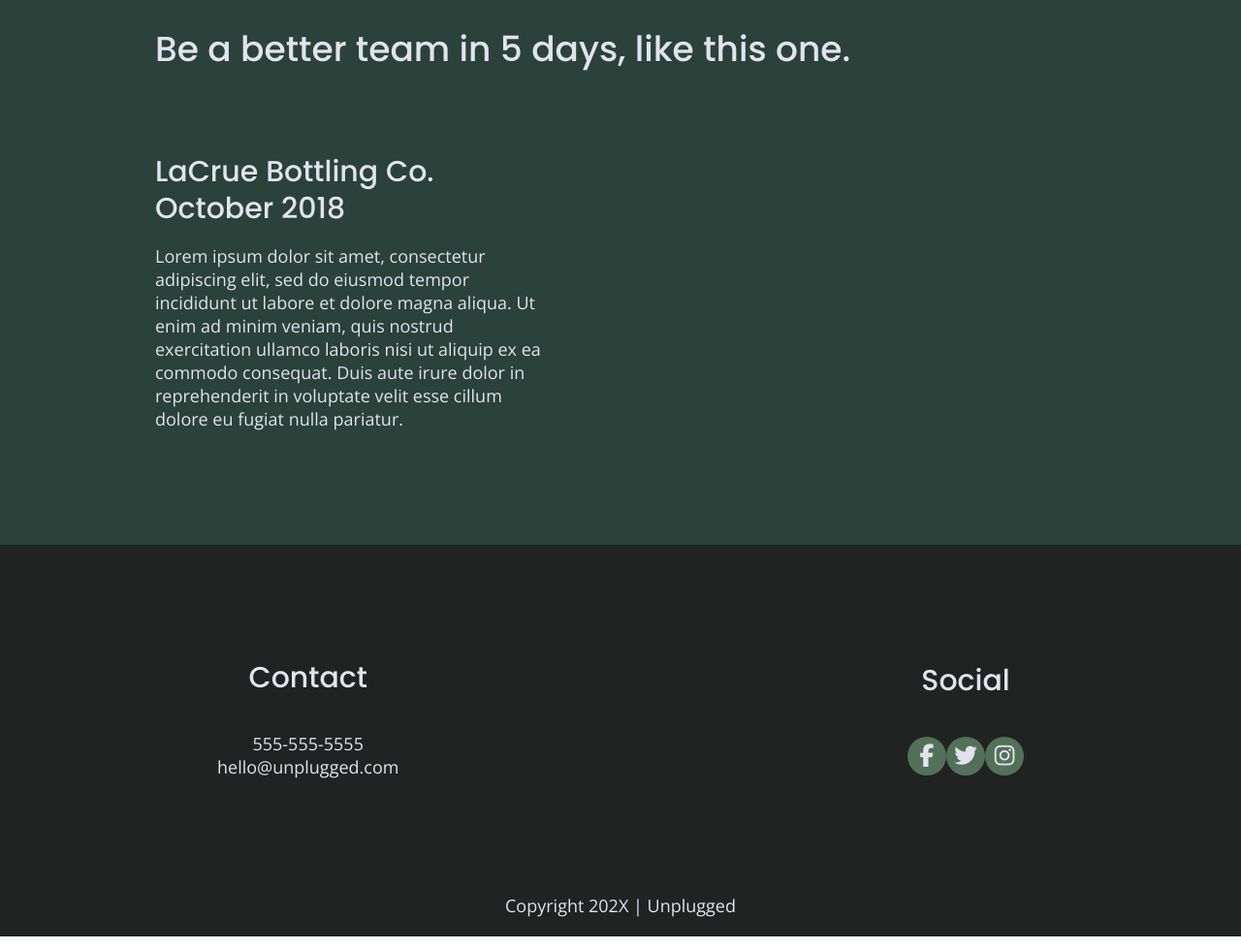
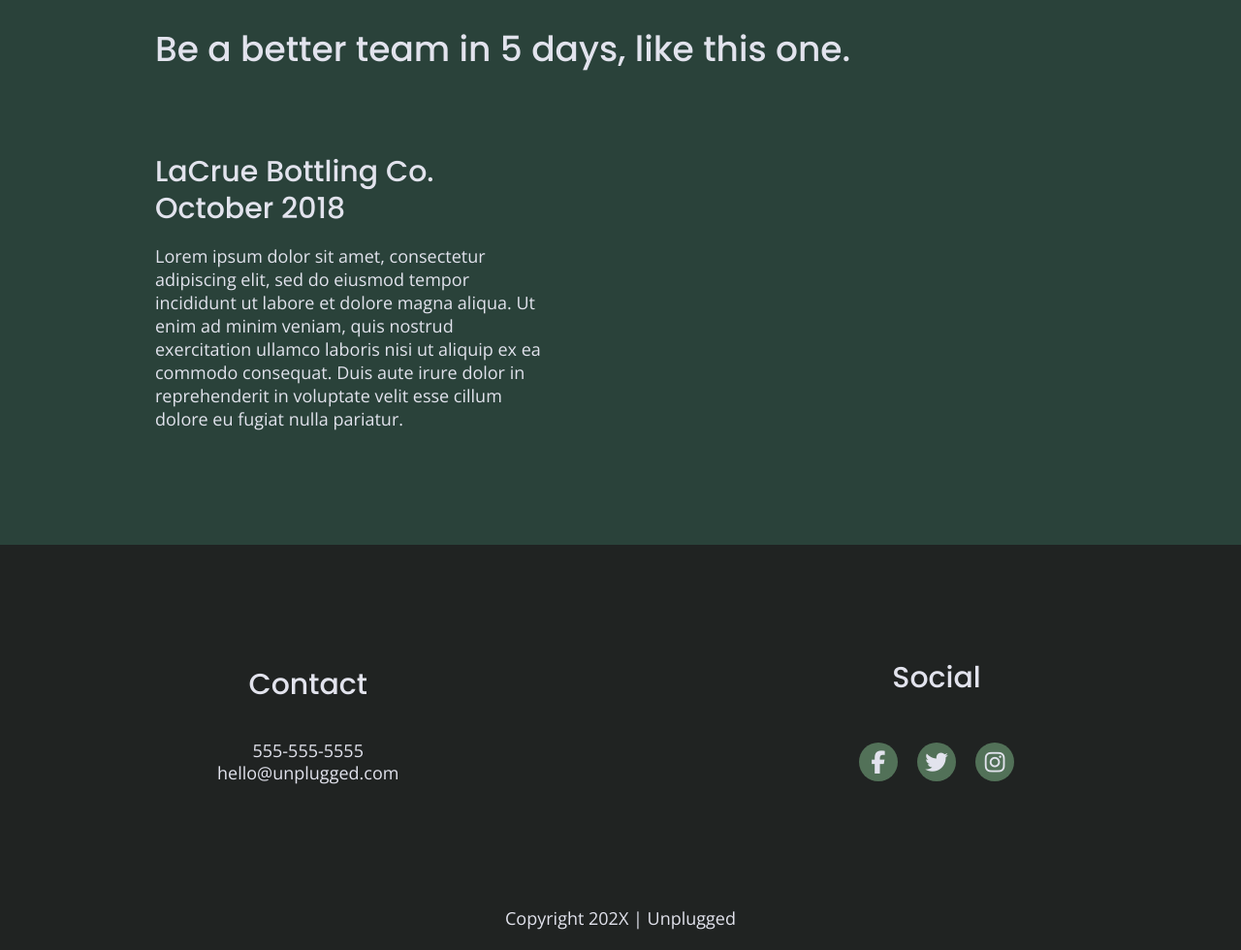
Before and after one commit to tj-rasley/unplugged, a website built with Parcel: page index.html in a window 1280 px wide. Shown: the part 1882-2862 px from the top of the page at 97% size. Built offline with nearby package versions, Linux system fonts and the light colour scheme.

Commit message:
Finishing touches

```diff
--- a/css/main.css
+++ b/css/main.css
@@ -630,6 +630,10 @@ input[type=button] {
       line-height: 1.285;
     }
 
+    footer .social-icons p {
+      margin: 10px;
+    }
+
     footer .copyright {
       width: 100%;
     }
@@ -663,6 +667,10 @@ input[type=button] {
       font-size: 1.5em;
     }
 
+    footer .social-icons p {
+      margin: 10px;
+    }
+
     /* ==========================================================================
      FAQ Page
      ========================================================================== */
@@ -683,6 +691,10 @@ input[type=button] {
     .faq p {
       font-size: .875em;
       line-height: 1.125;
+    }
+
+    footer .social-icons p {
+      margin: 10px;
     }
   }
 
@@ -754,6 +766,9 @@ input[type=button] {
     footer h4 {
       font-size: 1.875em;
     }
+    footer .social-icons p {
+      margin: 10px;
+    }
 
     /* ==========================================================================
     About Page
@@ -769,6 +784,10 @@ input[type=button] {
       font-size: 1.875em;
     }
 
+    footer .social-icons p {
+      margin: 10px;
+    }
+
     /* ==========================================================================
     FAQ Page
     ========================================================================== */
@@ -781,6 +800,10 @@ input[type=button] {
     .faq p {
       font-size: 1.125em;
       line-height: 1;
+    }
+
+    footer .social-icons p {
+      margin: 10px;
     }
   }
 
```
